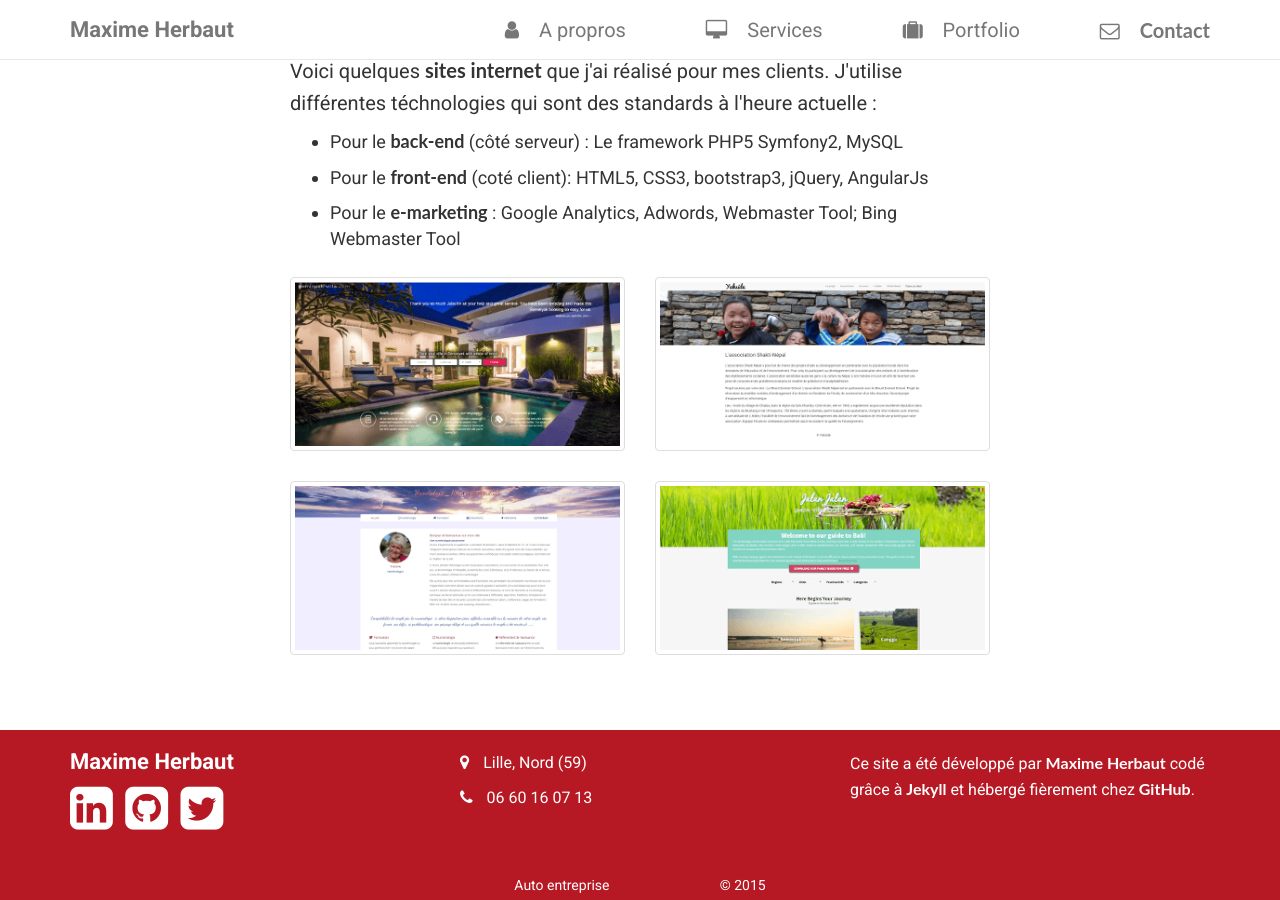
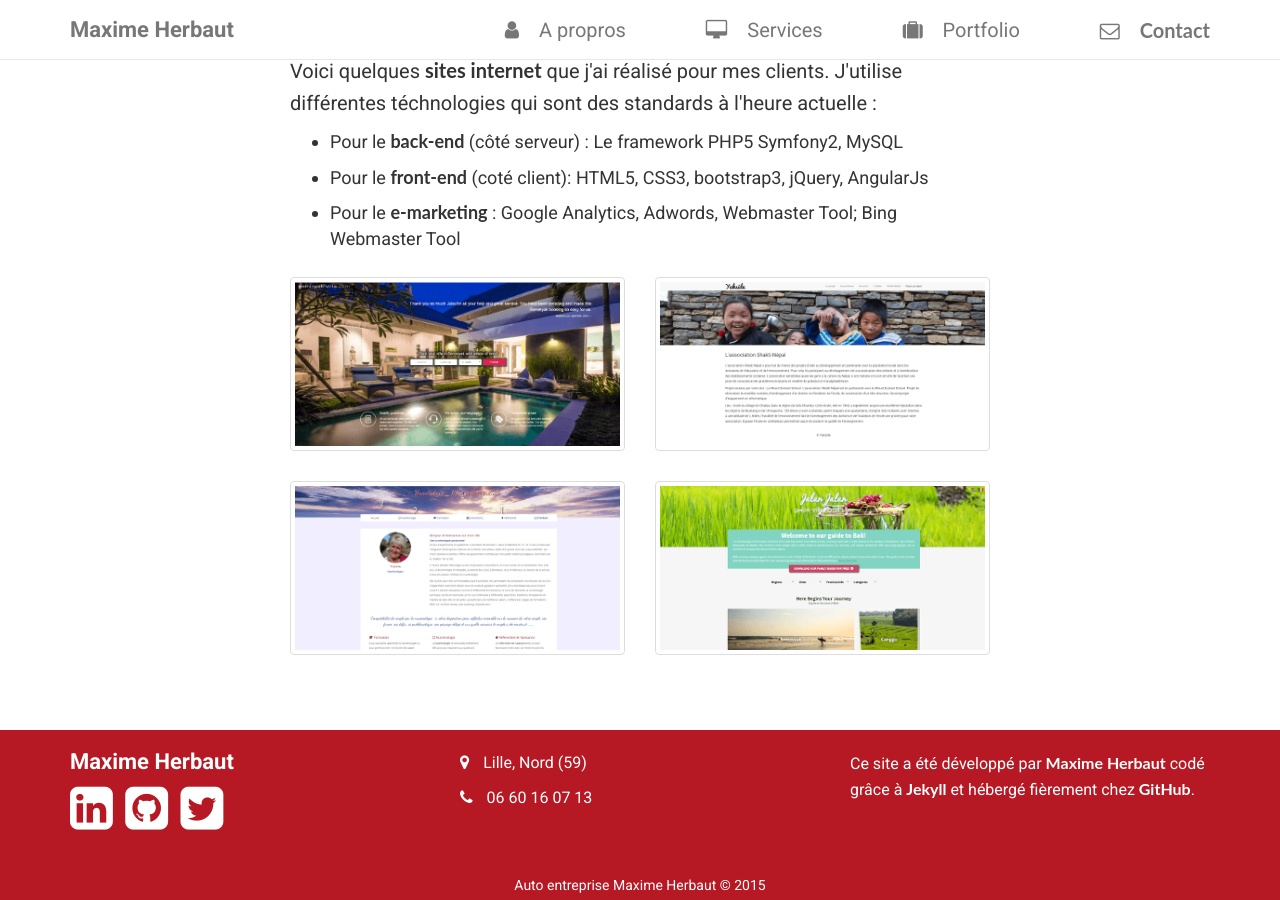
Before and after one commit to herbautmax/herbautmax.github.io, a Jekyll site: the page built from index.html, in a window 1280 px wide and 900 px high, scrolled down 2574 px. Built offline with Jekyll 4.4.1, drawn with Linux system fonts in a browser that asks for light colours; nearby versions of some CDN libraries; the list of posts is cut into pages by our own code.

Commit message:
Update main.css

```diff
--- a/css/main.css
+++ b/css/main.css
@@ -439,6 +439,18 @@ text-align: center;
 margin-top: 30px;
 }
 
+.copyright a{
+color: white;
+}
+
+.copyright a:hover{
+color: white;
+}
+
+.copyright a:visited{
+color: white;
+}
+
 .social{
   font-size: 50px;
   margin-right: 20px;
```
